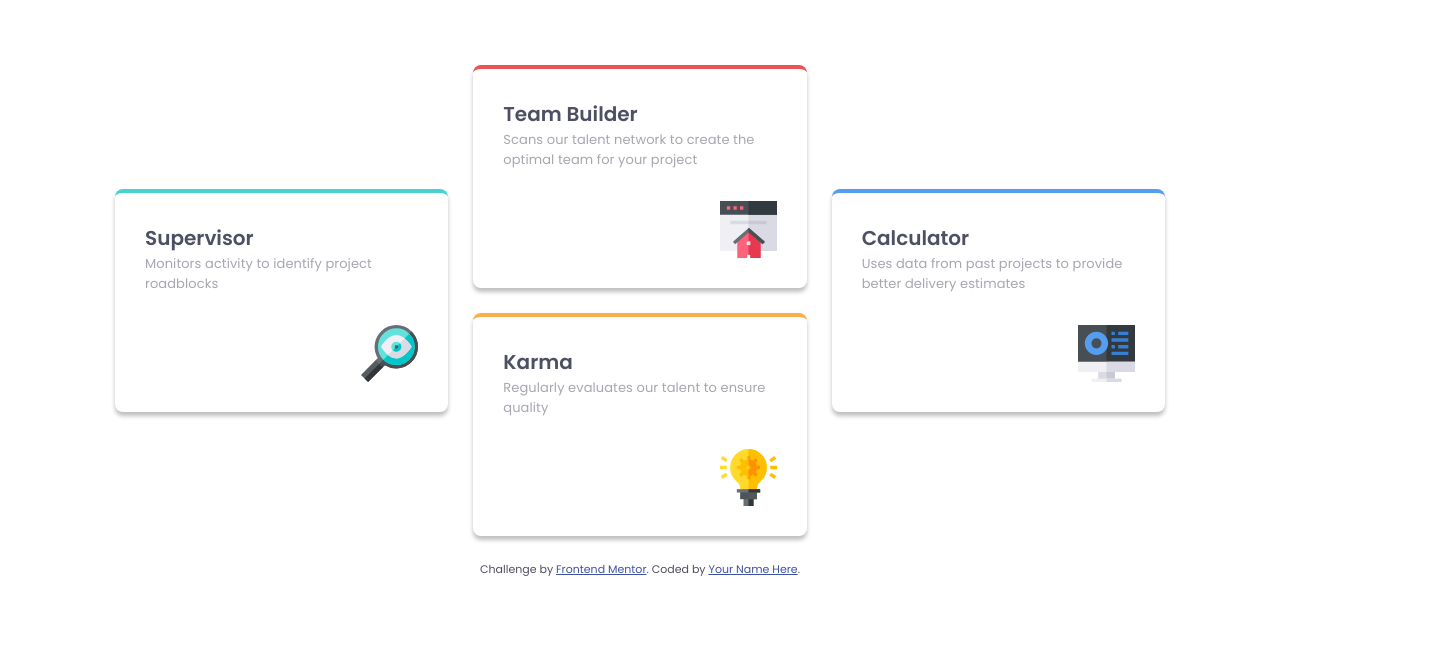
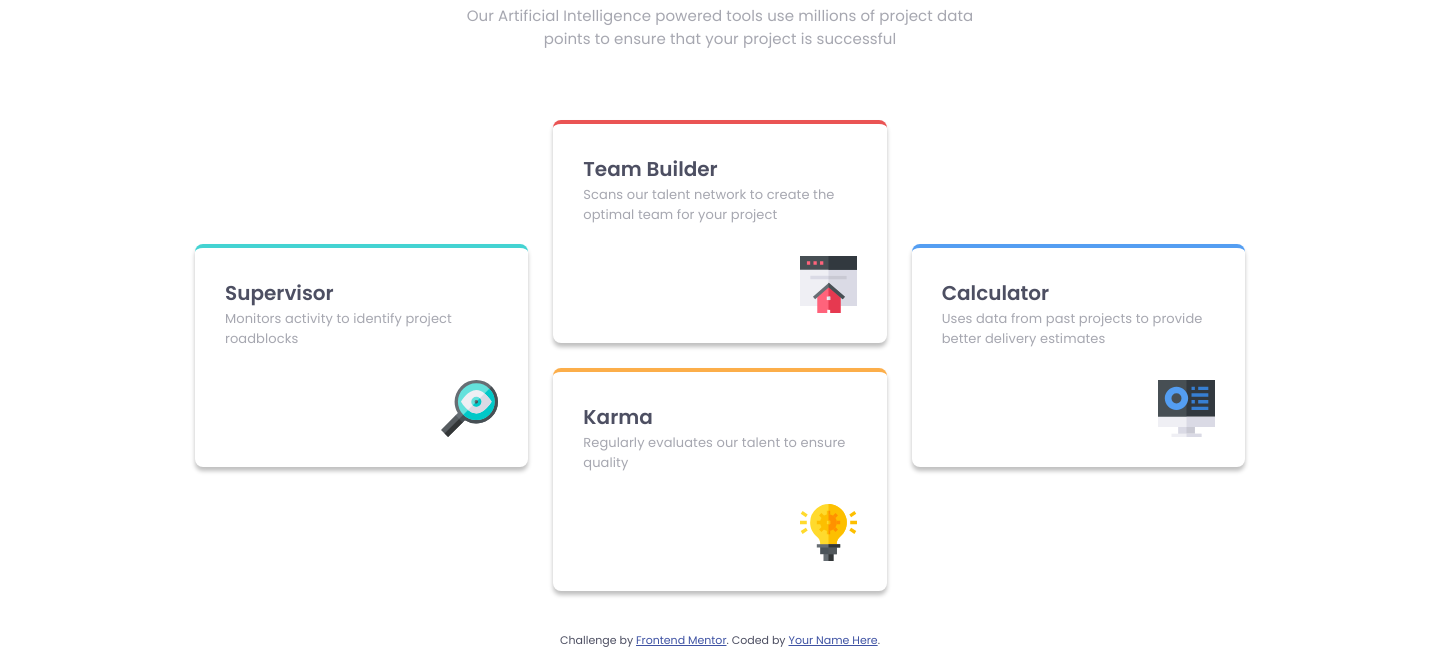
Before and after one commit to nitinrs95/four-card-feature-section-master, a plain HTML site: page index.html in a window 1280 px wide. Shown: the part 168-817 px from the top of the page, 1440 px wide, since content can reach past the window. Drawn offline with Linux system fonts and the light colour scheme.

Commit message:
Make Final Updates

```diff
--- a/sass/abstracts/_mixins.scss
+++ b/sass/abstracts/_mixins.scss
@@ -2,7 +2,7 @@
 
 @mixin respond($breakpoint) {
   @if $breakpoint == desktop {
-    @media only screen and (min-width: 70em) {
+    @media only screen and (min-width: 56.25em) {
       @content;
     }
   }
--- a/sass/base/_reset.scss
+++ b/sass/base/_reset.scss
@@ -16,4 +16,7 @@ body {
   box-sizing: border-box;
   font-family: "poppins", sans-serif;
   color: a.$color-grey;
+  @include a.respond(desktop) {
+    min-width: 144rem;
+  }
 }
--- /dev/null
+++ b/sass/components/_footer.scss
@@ -0,0 +1,3 @@
+// footer {
+//   margin: 0 auto;
+// }
--- a/sass/components/_section.scss
+++ b/sass/components/_section.scss
@@ -13,12 +13,17 @@
   margin: 0 auto;
   @include a.respond(desktop) {
     width: 110rem;
+    height: 100vh;
+    margin-top: 0;
   }
 
   &__heading {
     font-size: 2.4rem;
     font-weight: a.$font-weight-extra-light;
     letter-spacing: 0.17px;
+    @include a.respond(desktop) {
+      font-size: 3.6rem;
+    }
   }
 
   &__summary {
```
Also changed, not shown: css/main.css, 1 other file.
